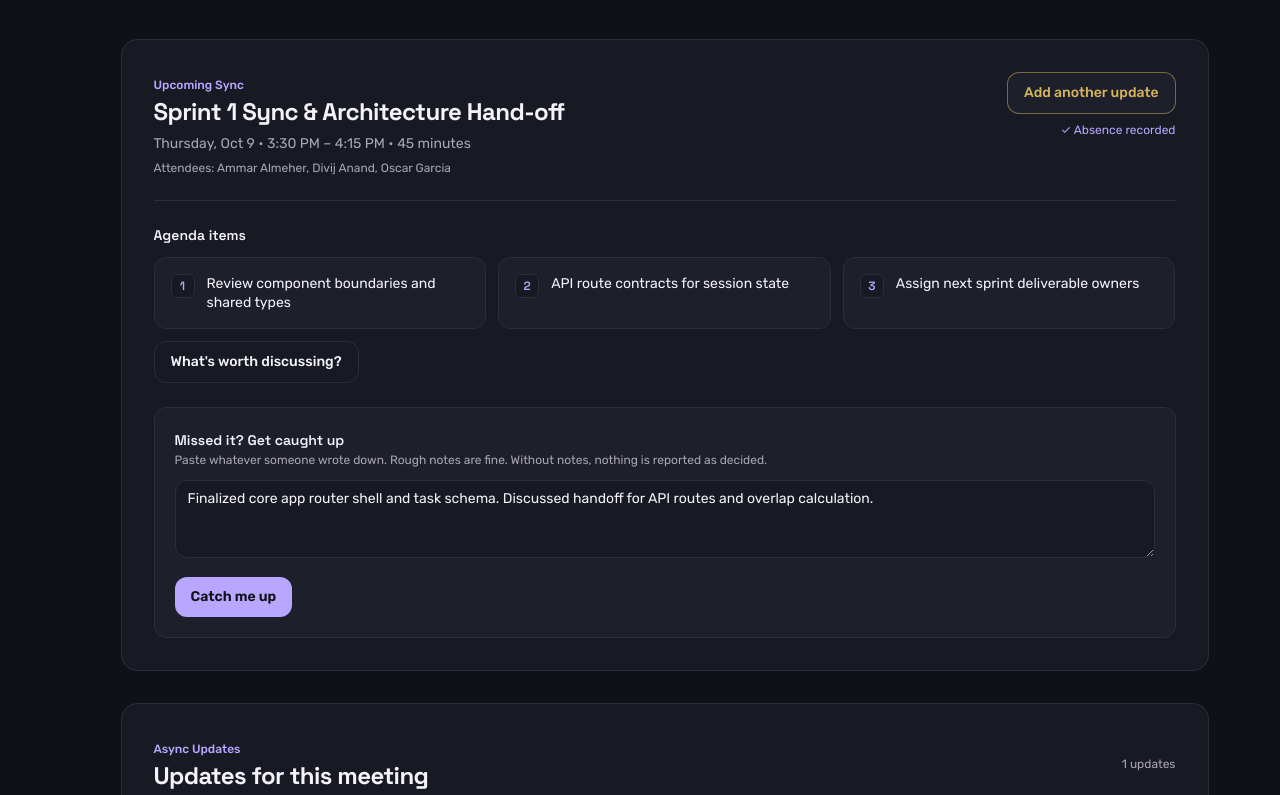
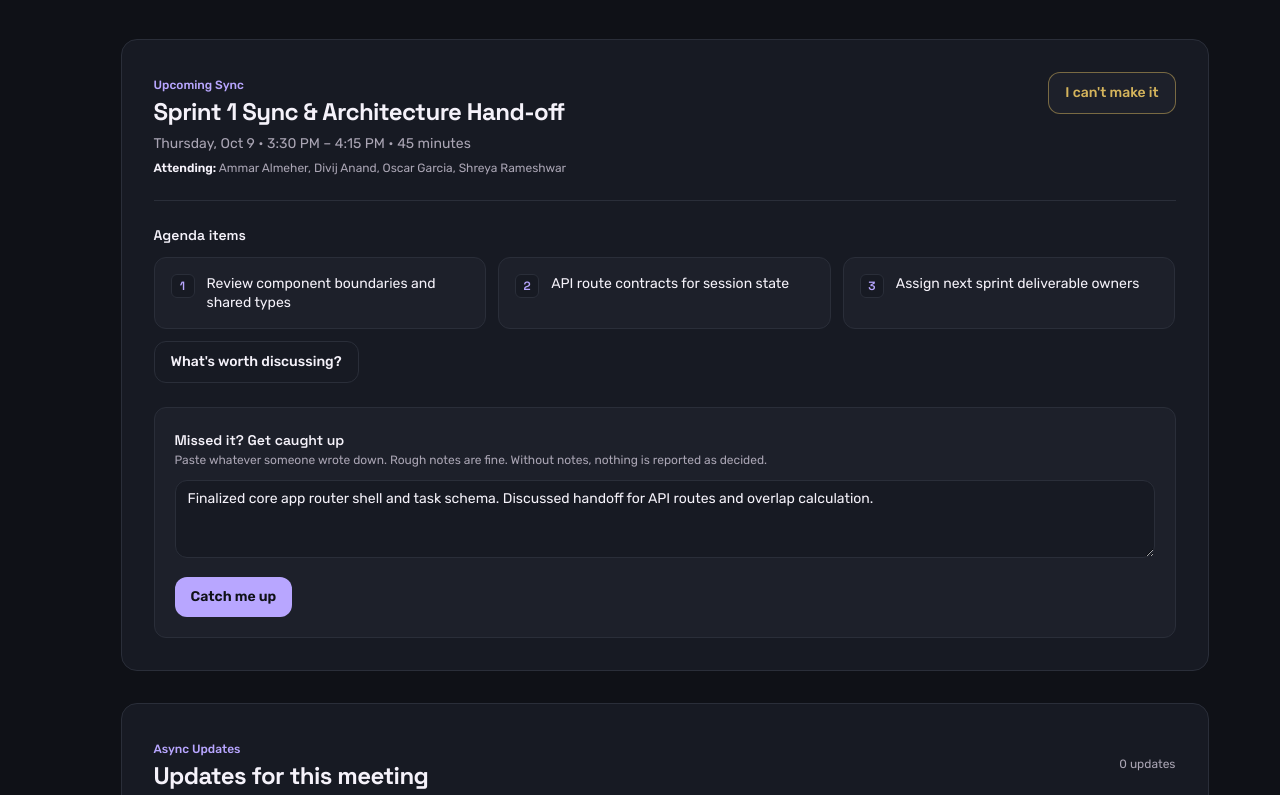
Before and after one commit to akalmeher/gatorXecute, a Next.js app: page /meeting in a window 1280 px wide. Shown: the part 1625-2420 px from the top of the page. Built offline with nearby package versions, Linux system fonts and the light colour scheme.

Commit message:
fix(integration): resolve next-step personalized fallback, reconcile meeting attendance, and add absence reversal

```diff
--- a/context/ProjectContext.tsx
+++ b/context/ProjectContext.tsx
@@ -21,6 +21,7 @@ interface ProjectContextValue {
   addMember: (member: Member) => void;
   updateMemberAvailability: (memberId: string, blocks: AvailabilityBlock[]) => void;
   addAsyncUpdate: (update: Omit<AsyncUpdate, "id" | "createdAt">) => void;
+  removeMemberMeetingUpdates: (memberId: string, meetingId: string) => void;
   getMemberById: (id?: string) => Project["members"][number] | undefined;
 }
 
@@ -164,6 +165,15 @@ export function ProjectProvider({ children }: { children: ReactNode }) {
     }));
   };
 
+  const removeMemberMeetingUpdates = (memberId: string, meetingId: string) => {
+    setProject((prev) => ({
+      ...prev,
+      asyncUpdates: prev.asyncUpdates.filter(
+        (u) => !(u.memberId === memberId && u.meetingId === meetingId && u.type === "cant_attend")
+      ),
+    }));
+  };
+
   const updateMemberAvailability = (
     memberId: string,
     blocks: AvailabilityBlock[]
@@ -201,6 +211,7 @@ export function ProjectProvider({ children }: { children: ReactNode }) {
         loadProject,
         addMember,
         addAsyncUpdate,
+        removeMemberMeetingUpdates,
         updateMemberAvailability,
         getMemberById,
       }}
--- a/features/meetings/MeetingCatchUpView.tsx
+++ b/features/meetings/MeetingCatchUpView.tsx
@@ -31,7 +31,7 @@ const inputClass =
   "w-full rounded-xl border border-[#2A2E39] bg-[#171A23] px-3 py-2 text-sm text-[#F5F2FA] placeholder:text-[#AAA5B4]/60 focus:outline-none focus-visible:ring-2 focus-visible:ring-[#B8A6FF]";
 
 export function MeetingCatchUpView() {
-  const { project, addAsyncUpdate, getMemberById } = useProject();
+  const { project, addAsyncUpdate, removeMemberMeetingUpdates, getMemberById } = useProject();
   const { memberId } = useCurrentMember();
   const CURRENT_MEMBER_ID = memberId ?? DEFAULT_MEMBER_ID;
   const shareCheck = useShareCheck();
@@ -56,6 +56,24 @@ export function MeetingCatchUpView() {
   const alreadyReported = meetingUpdates.some(
     (u) => u.memberId === CURRENT_MEMBER_ID && u.type === "cant_attend"
   );
+
+  // Derive attendance: members who sent cant_attend are excluded from attending
+  const absentMemberIds = Array.from(
+    new Set(
+      meetingUpdates
+        .filter((u) => u.type === "cant_attend")
+        .map((u) => u.memberId)
+    )
+  );
+  const attendingIds = meeting
+    ? meeting.attendeeIds.filter((id) => !absentMemberIds.includes(id))
+    : [];
+
+  const handleReversal = () => {
+    if (!meeting) return;
+    removeMemberMeetingUpdates(CURRENT_MEMBER_ID, meeting.id);
+    setSuccess(false);
+  };
 
   const post = (content: string) => {
     if (!meeting) return;
@@ -157,12 +175,18 @@ export function MeetingCatchUpView() {
             <p className="text-sm text-[#AAA5B4]">
               {meeting.scheduledTime} • {meeting.durationMinutes} minutes
             </p>
-            <p className="text-xs text-[#AAA5B4]">
-              Attendees:{" "}
-              {meeting.attendeeIds
-                .map((id) => getMemberById(id)?.name ?? id)
-                .join(", ") || "none yet"}
-            </p>
+            <div className="space-y-1 text-xs text-[#AAA5B4]">
+              <p>
+                <strong className="text-[#F5F2FA]">Attending:</strong>{" "}
+                {attendingIds.map((id) => getMemberById(id)?.name ?? id).join(", ") || "none yet"}
+              </p>
+              {absentMemberIds.length > 0 && (
+                <p>
+                  <strong className="text-[#D5B45C]">Can&apos;t attend:</strong>{" "}
+                  {absentMemberIds.map((id) => getMemberById(id)?.name ?? id).join(", ")}
+                </p>
+              )}
+            </div>
           </div>
 
           {!formOpen && (
@@ -178,7 +202,17 @@ export function MeetingCatchUpView() {
                 {alreadyReported ? "Add another update" : "I can't make it"}
               </button>
               {alreadyReported && (
-                <span className="text-xs text-[#B8A6FF]">✓ Absence recorded</span>
+                <div className="flex items-center gap-2 text-xs">
+                  <span className="text-[#B8A6FF]">✓ Absence recorded</span>
+                  <span className="text-[#2A2E39]">·</span>
+                  <button
+                    type="button"
+                    onClick={handleReversal}
+                    className="text-[#AAA5B4] underline hover:text-[#F5F2FA] transition cursor-pointer"
+                  >
+                    Actually, I can make it
+                  </button>
+                </div>
               )}
             </div>
           )}
--- a/features/plan/PlanFocus.tsx
+++ b/features/plan/PlanFocus.tsx
@@ -50,10 +50,9 @@ export function PlanFocus({ project, me, replan, replaceTasks, updateTaskStatus,
   const steps = orderSteps(project.tasks, project.members);
   const open = steps.filter((s) => s.state !== "done");
   const mine = me ? open.filter((s) => s.task.ownerId === me.id) : [];
-  const next =
-    mine.find((s) => s.state === "doing" || s.state === "ready") ??
-    mine[0] ??
-    open.find((s) => s.state === "doing" || s.state === "ready");
+  const next = me
+    ? mine.find((s) => s.state === "doing" || s.state === "ready") ?? mine[0]
+    : open.find((s) => s.state === "doing" || s.state === "ready") ?? open[0];
   const problems = findPlanProblems(project.tasks, today);
   const attention = problems.filter(needsAttention).slice(0, 2);
   const waiting = showWaiting ? problems.find((p) => !needsAttention(p)) : undefined;
@@ -193,10 +192,18 @@ export function PlanFocus({ project, me, replan, replaceTasks, updateTaskStatus,
             </button>
           </div>
         </section>
+      ) : me && open.length > 0 ? (
+        <section aria-labelledby="next-heading" className="space-y-1">
+          <p className={sectionLabel}>Your next step</p>
+          <h2 id="next-heading" className="font-heading text-2xl font-bold text-[#F5F2FA]">
+            You&apos;re caught up.
+          </h2>
+          <p className="text-sm text-[#AAA5B4]">No assigned steps need your attention right now.</p>
+        </section>
       ) : (
-        <section className="space-y-1">
+        <section aria-labelledby="next-heading" className="space-y-1">
           <p className={sectionLabel}>Next</p>
-          <h2 className="font-heading text-2xl font-bold text-[#F5F2FA]">Everything is done.</h2>
+          <h2 id="next-heading" className="font-heading text-2xl font-bold text-[#F5F2FA]">Everything is done.</h2>
         </section>
       )}
 
--- a/lib/mock-data.ts
+++ b/lib/mock-data.ts
@@ -133,7 +133,7 @@ export const SEEDED_MEETINGS: Meeting[] = [
     title: "Sprint 1 Sync & Architecture Hand-off",
     scheduledTime: "Thursday, Oct 9 • 3:30 PM – 4:15 PM",
     durationMinutes: 45,
-    attendeeIds: ["mem-ammar", "mem-divij", "mem-oscar"],
+    attendeeIds: ["mem-ammar", "mem-divij", "mem-oscar", "mem-shreya"],
     agendaItems: [
       "Review component boundaries and shared types",
       "API route contracts for session state",
@@ -166,5 +166,5 @@ export const INITIAL_DEMO_PROJECT: Project = {
   tasks: SEEDED_TASKS,
   availability: SEEDED_AVAILABILITY,
   meetings: SEEDED_MEETINGS,
-  asyncUpdates: SEEDED_ASYNC_UPDATES,
+  asyncUpdates: [],
 };
```
